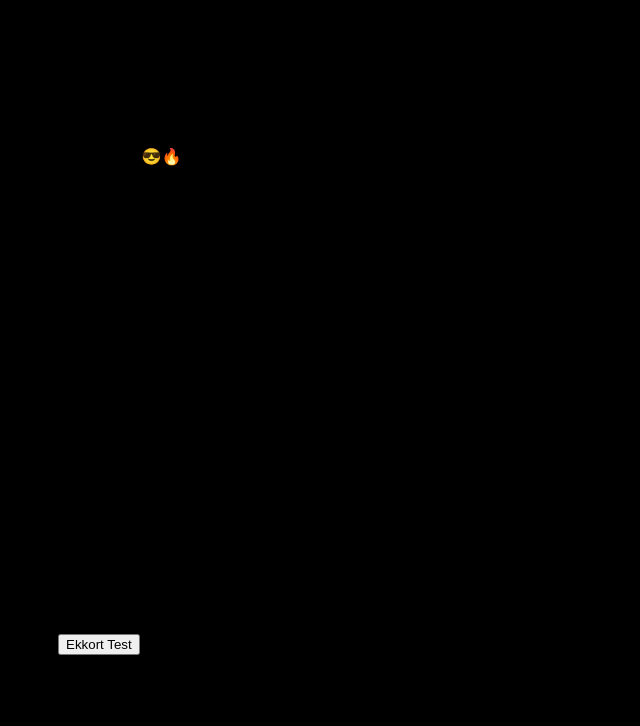
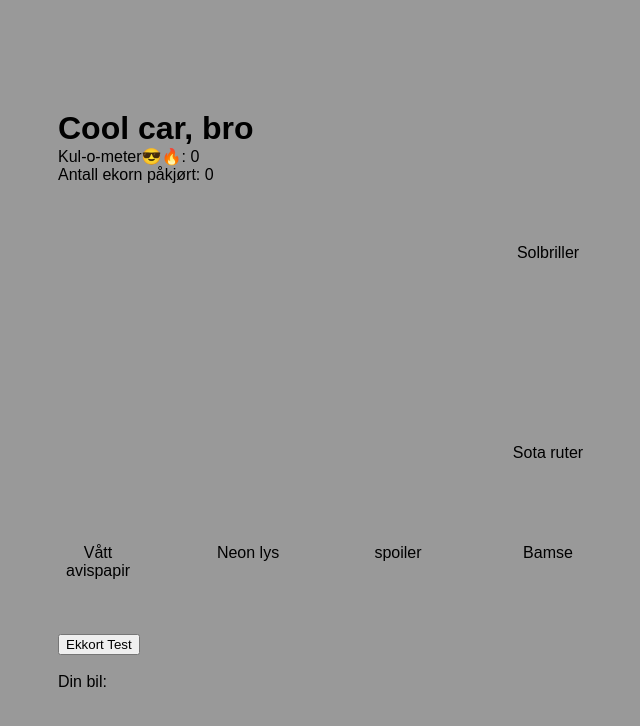
Before and after one commit to Olem93/Teamoppgave-3, a plain HTML site: page index.html in a window 1280 px wide. Shown: the whole page, without its empty margins (282-922 px from the left). Drawn offline with Linux system fonts and the light colour scheme.

Commit message:
Update style.css

```diff
--- a/style.css
+++ b/style.css
@@ -41,7 +41,7 @@
   top: 40px;
 }
 body {
-  background-color: black;
+  background-color: rgb(153, 153, 153);
   display: flex;
   justify-content: center;
   align-items: center;
```
